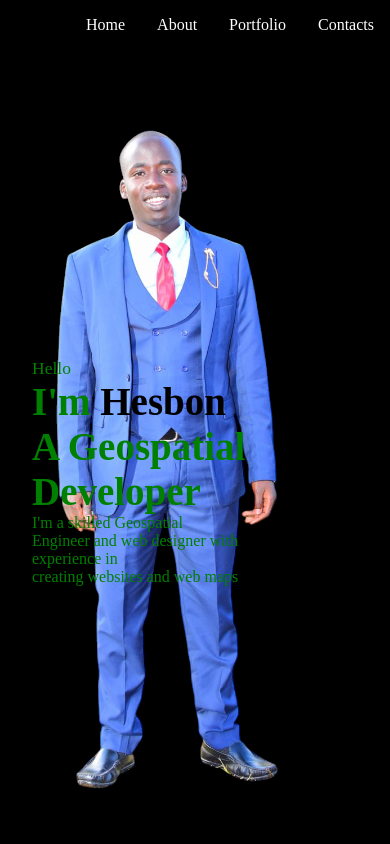
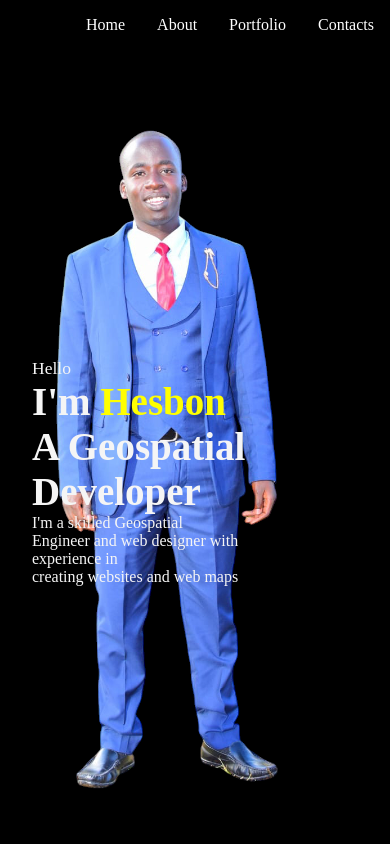
Before and after one commit to limoh653/myportfolio, a React (Create React App) app: page / in a window 390 px wide. Shown: the top 844 px of the page. Built offline with nearby package versions, Linux system fonts and the light colour scheme.

Commit message:
adjusted colors of homepage

```diff
--- a/src/components/Intro.css
+++ b/src/components/Intro.css
@@ -48,11 +48,11 @@
 
 }
 #Home{
-    color:green;
+    color:whitesmoke;
 
 }
 .introName{
-    color: black;
+    color: yellow;
  }
 
 }
```
